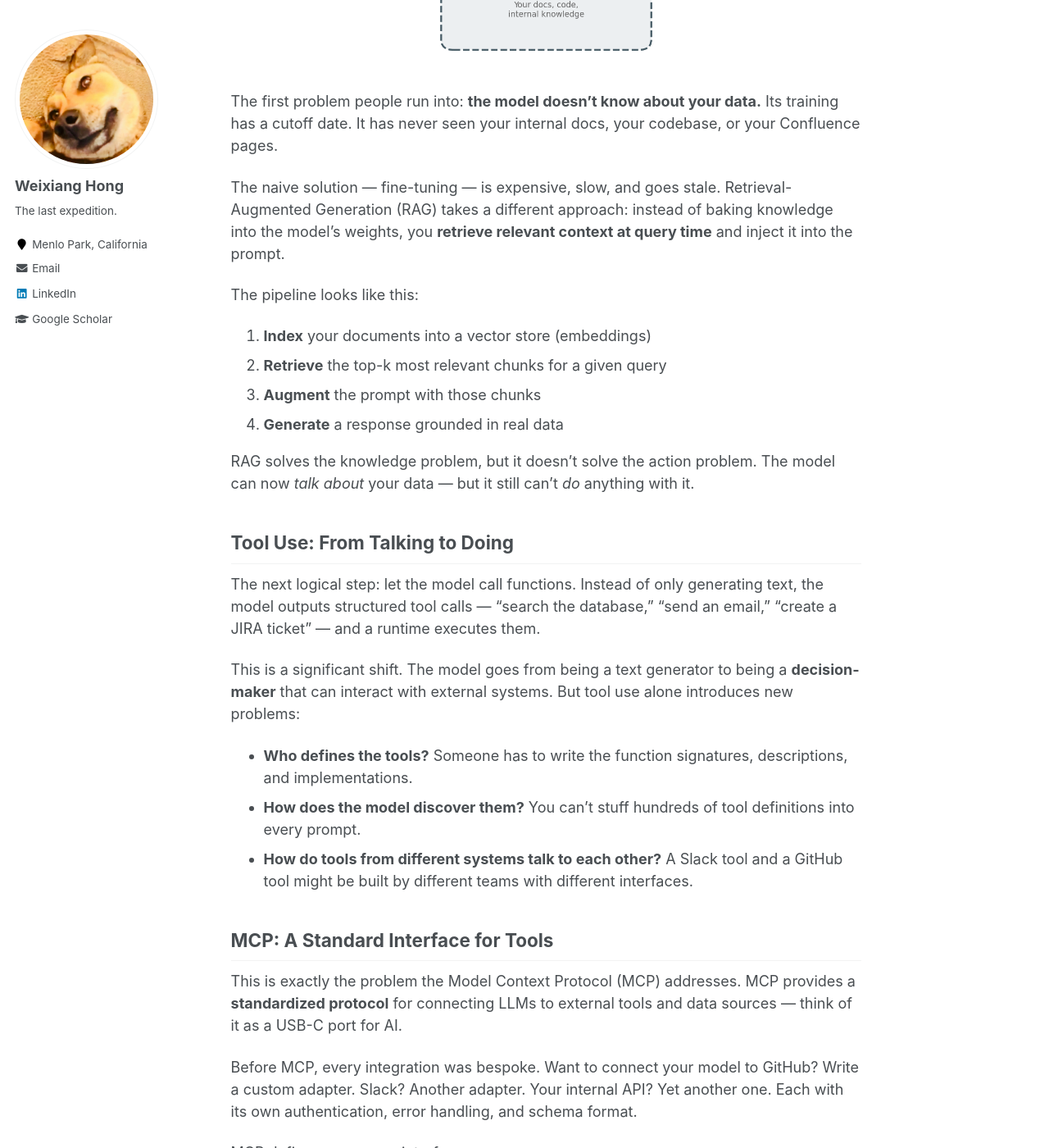
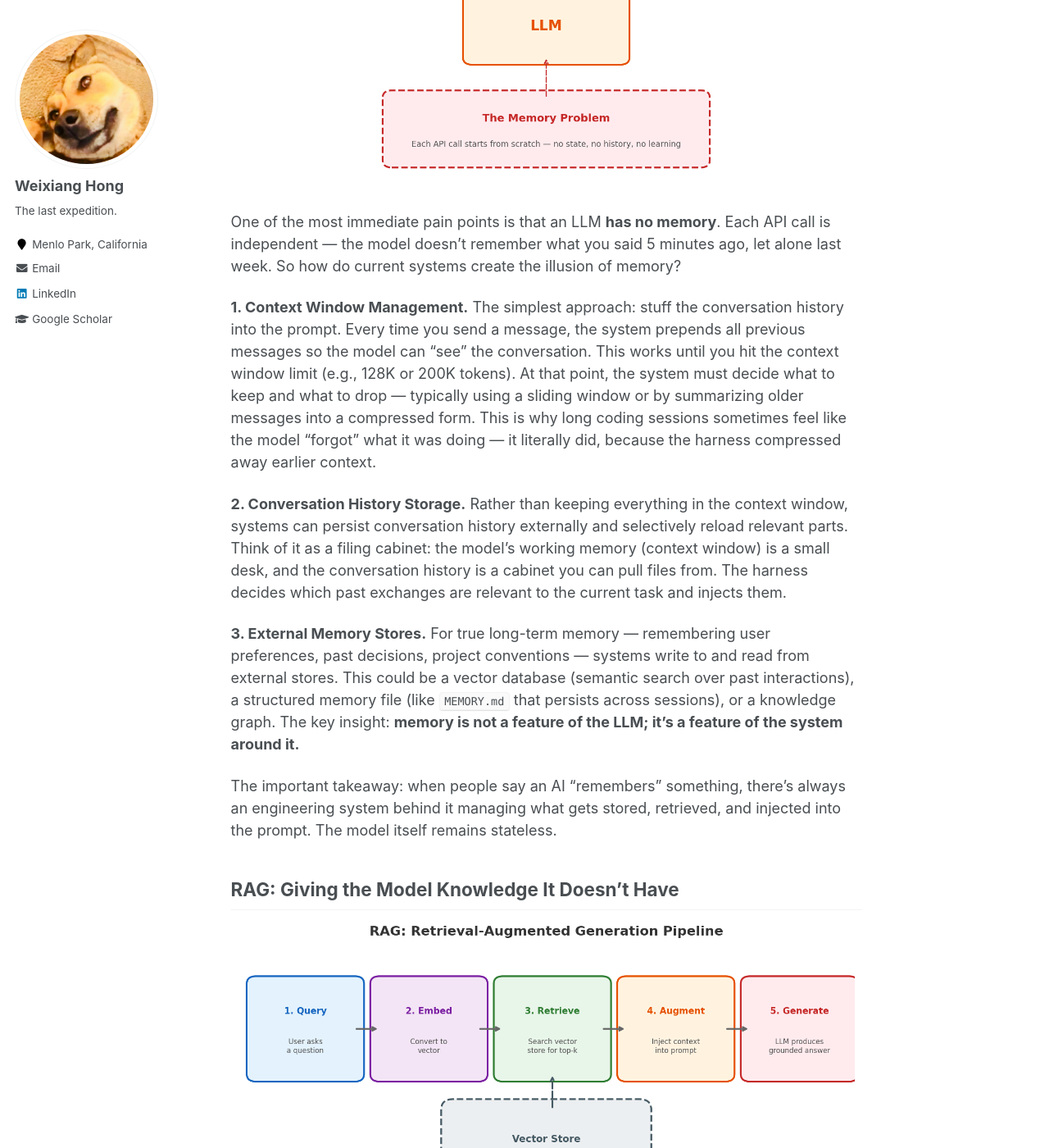
Before and after one commit to weixianghong/weixianghong.github.io, a Jekyll site: the page built from _posts/2026-03-25-from-llm-to-agent-engineering.md, in a window 1280 px wide and 1400 px high, scrolled down 1931 px. Shown: the whole window at 82% size. Built offline with Jekyll 4.4.1, drawn with Linux system fonts in a browser that asks for light colours; some of the changed text lies outside the part shown.

Commit message:
Add memory solutions, MCP deep dive, and skill deep dive sections
- Add section on tackling LLM memory problem (context window, history, external stores)
- Add MCP deep dive with concrete search_files example and JSON traces
- Add skill deep dive with commit skill walkthrough and safety constraints
- Include 3 new diagrams for each section

````diff
--- a/_posts/2026-03-25-from-llm-to-agent-engineering.md
+++ b/_posts/2026-03-25-from-llm-to-agent-engineering.md
@@ -12,10 +12,13 @@
 
 **Table of Contents**
 * [The Fundamental Limitation: Stateless Text Generation](#the-fundamental-limitation-stateless-text-generation)
+* [Tackling the Memory Problem](#tackling-the-memory-problem)
 * [RAG: Giving the Model Knowledge It Doesn't Have](#rag-giving-the-model-knowledge-it-doesnt-have)
 * [Tool Use: From Talking to Doing](#tool-use-from-talking-to-doing)
 * [MCP: A Standard Interface for Tools](#mcp-a-standard-interface-for-tools)
+* [Deep Dive: MCP in Action](#deep-dive-mcp-in-action)
 * [Skills: Reusable Task Patterns](#skills-reusable-task-patterns)
+* [Deep Dive: Anatomy of a Skill](#deep-dive-anatomy-of-a-skill)
 * [The Agent: Putting It All Together](#the-agent-putting-it-all-together)
 * [Harness Engineering: The Invisible Layer](#harness-engineering-the-invisible-layer)
 * [The Full Stack](#the-full-stack)
@@ -38,6 +41,22 @@
 This is fine for answering "what is the capital of France?" It is not fine for "analyze our sales data from last quarter, identify trends, and update the dashboard."
 
 The gap between what an LLM *can* do (generate text) and what we *want* it to do (accomplish tasks) is where all the interesting engineering lives.
+
+## Tackling the Memory Problem
+
+<p align="center">
+  <img src="/images/blog/memory-solutions.png" alt="Memory Solutions" style="max-width:100%;">
+</p>
+
+One of the most immediate pain points is that an LLM **has no memory**. Each API call is independent — the model doesn't remember what you said 5 minutes ago, let alone last week. So how do current systems create the illusion of memory?
+
+**1. Context Window Management.** The simplest approach: stuff the conversation history into the prompt. Every time you send a message, the system prepends all previous messages so the model can "see" the conversation. This works until you hit the context window limit (e.g., 128K or 200K tokens). At that point, the system must decide what to keep and what to drop — typically using a sliding window or by summarizing older messages into a compressed form. This is why long coding sessions sometimes feel like the model "forgot" what it was doing — it literally did, because the harness compressed away earlier context.
+
+**2. Conversation History Storage.** Rather than keeping everything in the context window, systems can persist conversation history externally and selectively reload relevant parts. Think of it as a filing cabinet: the model's working memory (context window) is a small desk, and the conversation history is a cabinet you can pull files from. The harness decides which past exchanges are relevant to the current task and injects them.
+
+**3. External Memory Stores.** For true long-term memory — remembering user preferences, past decisions, project conventions — systems write to and read from external stores. This could be a vector database (semantic search over past interactions), a structured memory file (like `MEMORY.md` that persists across sessions), or a knowledge graph. The key insight: **memory is not a feature of the LLM; it's a feature of the system around it.**
+
+The important takeaway: when people say an AI "remembers" something, there's always an engineering system behind it managing what gets stored, retrieved, and injected into the prompt. The model itself remains stateless.
 
 ## RAG: Giving the Model Knowledge It Doesn't Have
 
@@ -82,6 +101,45 @@
 
 With MCP, a tool provider implements the protocol once, and any MCP-compatible agent can use it. The integration cost drops from O(M×N) to O(M+N).
 
+## Deep Dive: MCP in Action
+
+<p align="center">
+  <img src="/images/blog/mcp-example.png" alt="MCP Example" style="max-width:100%;">
+</p>
+
+Let's trace through a concrete example. Suppose you ask an AI coding assistant: *"Find all Python files that import torch."*
+
+**Step 1: The agent receives your request** and passes it to the LLM along with a list of available tools (provided by MCP servers).
+
+**Step 2: The LLM decides** it needs to call the `search_files` tool. It outputs a structured JSON tool call:
+
+```json
+{
+  "tool": "search_files",
+  "parameters": {
+    "query": "import torch",
+    "pattern": "**/*.py"
+  }
+}
+```
+
+**Step 3: The harness sends this as an MCP request** to the filesystem MCP server. The request follows the standard MCP protocol — it doesn't matter whether the server is written in Python, TypeScript, or Rust. The protocol defines the wire format.
+
+**Step 4: The MCP server processes the request.** It validates the parameters against its schema, executes the search, and returns a structured response:
+
+```json
+{
+  "results": [
+    {"file": "model.py", "line": 3, "content": "import torch"},
+    {"file": "train.py", "line": 1, "content": "import torch.nn as nn"}
+  ]
+}
+```
+
+**Step 5: The agent feeds this result back to the LLM,** which can now reason about it — perhaps reading those files next, or answering your question directly.
+
+The key point: the agent doesn't know *how* `search_files` works internally. It only knows the tool's name, description, and parameter schema — all advertised through MCP's discovery mechanism. This is what makes the protocol composable: you can swap out the filesystem server for a GitHub server or a database server, and the agent doesn't need to change.
+
 ## Skills: Reusable Task Patterns
 
 Even with tools available, you often find the model repeating the same multi-step patterns. "Read the file, understand the context, make the edit, run the tests" — this sequence appears in almost every code modification task.
@@ -94,6 +152,41 @@
 - How to validate the result
 
 Skills sit between the raw tool layer and the high-level user intent. They're not rigid scripts — the model still makes decisions within the skill — but they provide enough structure to make outcomes reliable and repeatable.
+
+## Deep Dive: Anatomy of a Skill
+
+<p align="center">
+  <img src="/images/blog/skill-example.png" alt="Skill Example" style="max-width:100%;">
+</p>
+
+Let's look at a concrete skill: **commit** — what happens when you type `/commit` in an AI coding assistant.
+
+Without a skill, the model would have to figure out from scratch: *What files changed? Should I stage them? What commit message convention does this repo use? Should I amend or create new?* It might get it right, or it might `git add -A` and commit your `.env` file.
+
+The commit skill encodes the right process:
+
+**Step 1: Gather Context** — The skill instructs the agent to run three commands in parallel:
+- `git status` — see what's changed
+- `git diff --staged` — see what's already staged
+- `git log --oneline -5` — see recent commit messages for style
+
+**Step 2: Analyze** — The LLM reads all the gathered context and makes decisions:
+- Which files to stage (specific files, not `git add -A`)
+- What commit message to write (matching the repo's existing style)
+- Whether anything looks suspicious (credentials, large binaries)
+
+**Step 3: Execute** — The agent runs the git commands:
+- `git add <specific files>`
+- `git commit -m "message"`
+- `git status` to verify success
+
+**Built-in Constraints** — The skill also encodes safety rules:
+- Never amend an existing commit unless explicitly asked
+- Never use `--no-verify` to skip hooks
+- Never commit files that look like secrets
+- If a pre-commit hook fails, fix the issue and create a *new* commit (don't `--amend` the previous one)
+
+This is the difference between a skill and a raw prompt. The prompt says "commit my changes." The skill says "here's exactly how to commit changes safely, with guardrails, following the conventions of this specific repository." The model still makes judgment calls — what to name the commit, which files to include — but within a structured, safe framework.
 
 ## The Agent: Putting It All Together
 
````
Also changed, not shown: images/blog/mcp-example.png (added), images/blog/memory-solutions.png (added), images/blog/skill-example.png (added).
